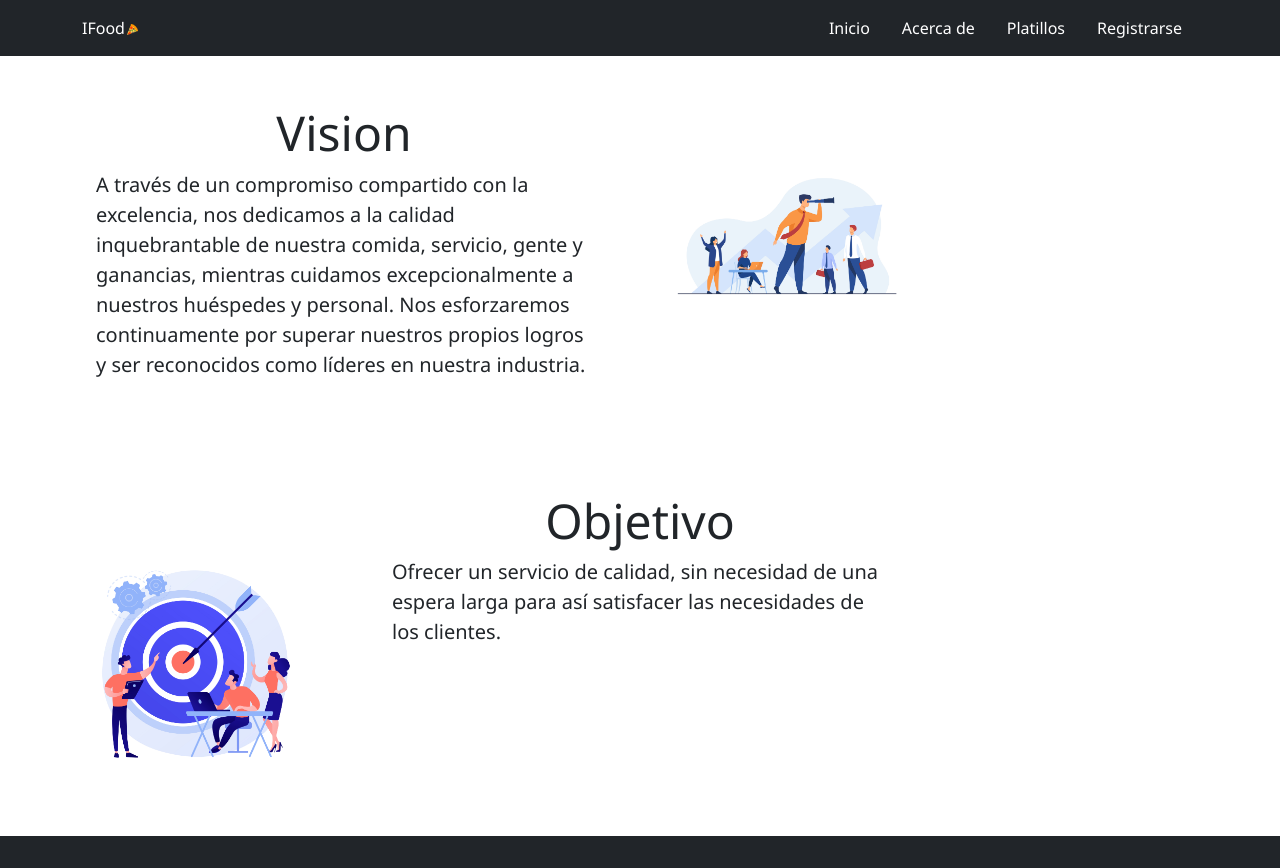
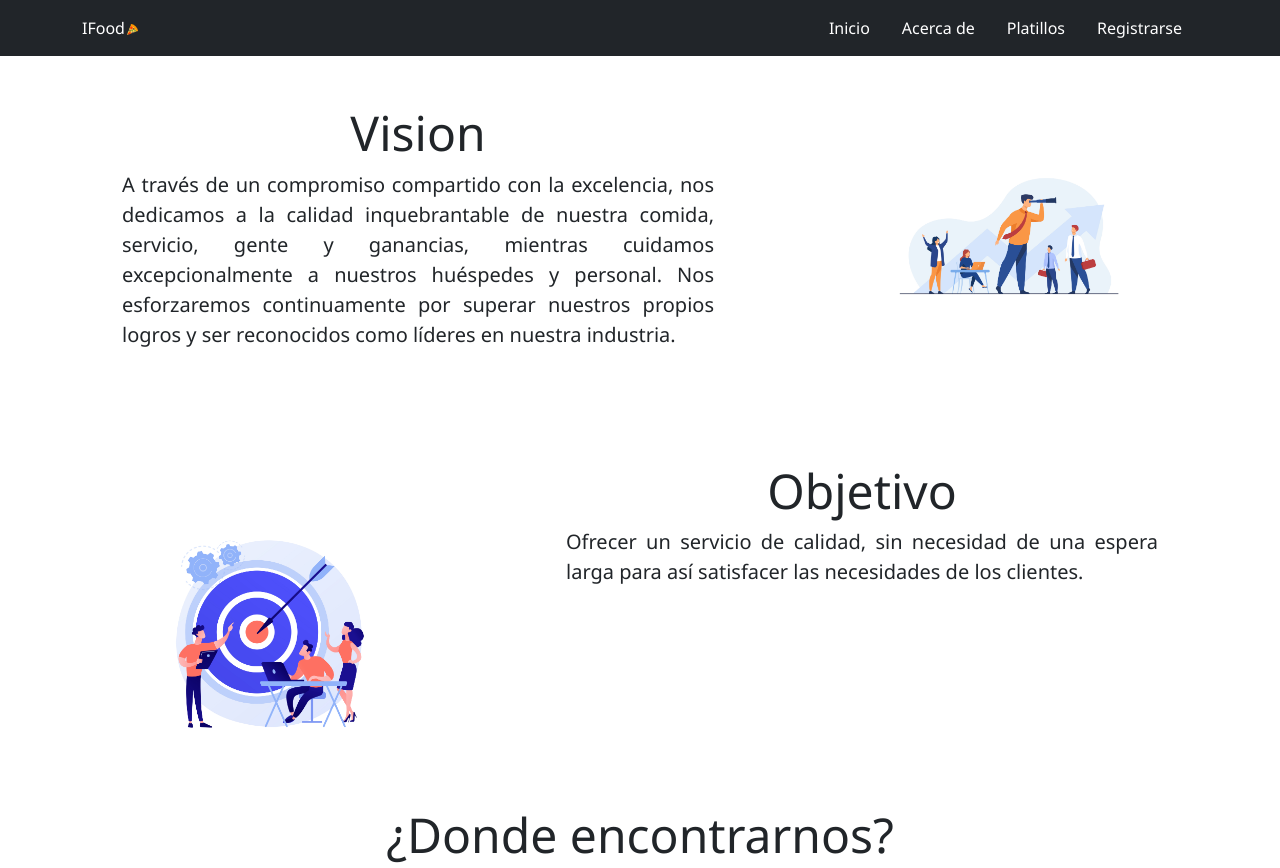
Before and after one commit to ralex20015/Ifood_proyecto_web, a PHP site: page /pages/about.html in a window 1280 px wide. Shown: the top 868 px of the page. Run offline with PHP 8.4, Linux system fonts and the light colour scheme.

Commit message:
Add some more elements to about page

```diff
--- a/CSS/styles.css
+++ b/CSS/styles.css
@@ -240,8 +240,6 @@
 }
 
 .row {
-  --bs-gutter-x: 1.5rem;
-  --bs-gutter-y: 0;
   display: flex;
   flex-wrap: wrap;
   margin-top: 0;
@@ -587,8 +585,16 @@
 /* Body about */
 .container2{
   display: flex;
+  justify-content: space-around;
+  -webkit-text-size-adjust: 100%;
 }
 .container2 .ct-objectives{
-  width: 50%;
-  padding: 0 3rem;
+    width: 50%;
 }
+
+.container2 .ct-objectives .body-ct-objective{
+  text-align: justify;
+}
+.container .ubication{
+  text-align: center;
+}
--- a/index.html
+++ b/index.html
@@ -85,7 +85,7 @@
 
                 <p>Nuestra misión es ofrecerle a nuestros clientes el mejor servicio de comida italiana,
                      que puedan disfrutarla en tiempo record sin perder el delicioso sabor que la
-                     caracteriza</p>
+                     caracteriza.</p>
             </blockquote>
 
         </div>
--- a/pages/about.html
+++ b/pages/about.html
@@ -30,10 +30,13 @@
             <div class="container2 p-5">
                 <div class="ct-objectives">
                     <h2 class="mision text-center display-5">Vision</h2>
-                    <p class="lead">A través de un compromiso compartido con la excelencia, nos dedicamos a la calidad inquebrantable
-                        de nuestra comida, servicio, gente y ganancias, mientras cuidamos excepcionalmente a nuestros
-                        huéspedes y personal. Nos esforzaremos continuamente por superar nuestros propios logros y ser
-                        reconocidos como líderes en nuestra industria.</p>
+                    <div class="body-ct-objective">
+                        <p class="lead">A través de un compromiso compartido con la excelencia, nos dedicamos a la calidad
+                            inquebrantable
+                            de nuestra comida, servicio, gente y ganancias, mientras cuidamos excepcionalmente a nuestros
+                            huéspedes y personal. Nos esforzaremos continuamente por superar nuestros propios logros y ser
+                            reconocidos como líderes en nuestra industria.</p>
+                    </div>
                 </div>
 
                 <div class="pt-5 px-4 col-lg-3">
@@ -61,6 +64,13 @@
         <section>
             <div class="container">
 
+                <div class="ubication">
+                    <h2 class="mision text-center display-5">¿Donde encontrarnos?</h2>
+                    <iframe
+                        src="https://www.google.com/maps/embed?pb=!1m18!1m12!1m3!1d3735.412835659057!2d-103.30883917013185!3d20.5711916647337!2m3!1f0!2f0!3f0!3m2!1i1024!2i768!4f13.1!3m3!1m2!1s0x842f4cd4108c7c2b%3A0x1afcadf4fab00999!2sP.%C2%BA%20de%20los%20Sauces%2C%20Minerales%2C%20Ermita%2C%2045693%20Las%20Pintitas%2C%20Jal.!5e0!3m2!1ses!2smx!4v1663258089169!5m2!1ses!2smx"
+                        width="450" height="350" style="border:0;" allowfullscreen="" loading="lazy"
+                        referrerpolicy="no-referrer-when-downgrade"></iframe>
+                </div>
             </div>
         </section>
     </main>
```
